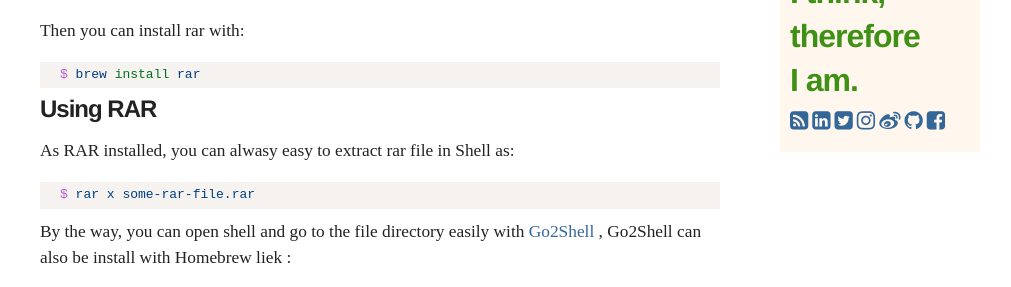
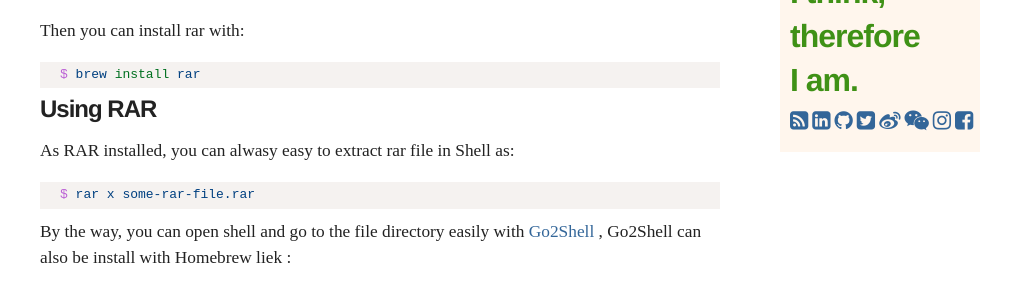
Before and after one commit to villim/villim.github.io, a Jekyll site: the page built from index.html, in a window 1280 px wide. Shown: the part 426-713 px from the top of the page, without its empty margins (135-1146 px from the left). Built offline with Jekyll 4.4.1, drawn with Linux system fonts in a browser that asks for light colours; nearby versions of some CDN libraries.

Commit message:
Add wechat link

```diff
--- a/_includes/social.html
+++ b/_includes/social.html
@@ -1,9 +1,10 @@
 <div>
 	<a href="/atom.xml" title="RSS Feed"  target="_blank"><i class="fa fa-rss-square fa-lg"></i></a>
-	<a href="http://www.linkedin.com/profile/view?id=106955200" target="_blank"> <i class="fa fa-linkedin-square fa-lg"></i> </a>
+	<a href="https://www.linkedin.com/in/william-wang-45499b2b" target="_blank"> <i class="fa fa-linkedin-square fa-lg"></i> </a>
+	<a href="https://github.com/villim" target="_blank"> <i class="fa fa-github fa-lg"></i> </a>
 	<a href="https://twitter.com/villim" target="_blank"> <i class="fa fa-twitter-square fa-lg"></i> </a>
+	<a href="http://weibo.com/villimw" target="_blank"> <i class="fa fa-weibo fa-lg"></i> </a>
+	<a href="../img/wechat.villim.jpg" target="_blank"> <i class="fa fa-weixin  fa-lg"></i> </a>
 	<a href="http://instagram.com/villim" target="_blank"> <i class="fa fa-instagram fa-lg"></i> </a>
-	<a href="http://weibo.com/villimw" target="_blank"> <i class="fa fa-weibo fa-lg"></i> </a>
-	<a href="https://github.com/villim" target="_blank"> <i class="fa fa-github fa-lg"></i> </a>
 	<a href="https://www.facebook.com/villimw" target="_blank"> <i class="fa fa-facebook-square fa-lg"></i> </a>
 </div>
```
